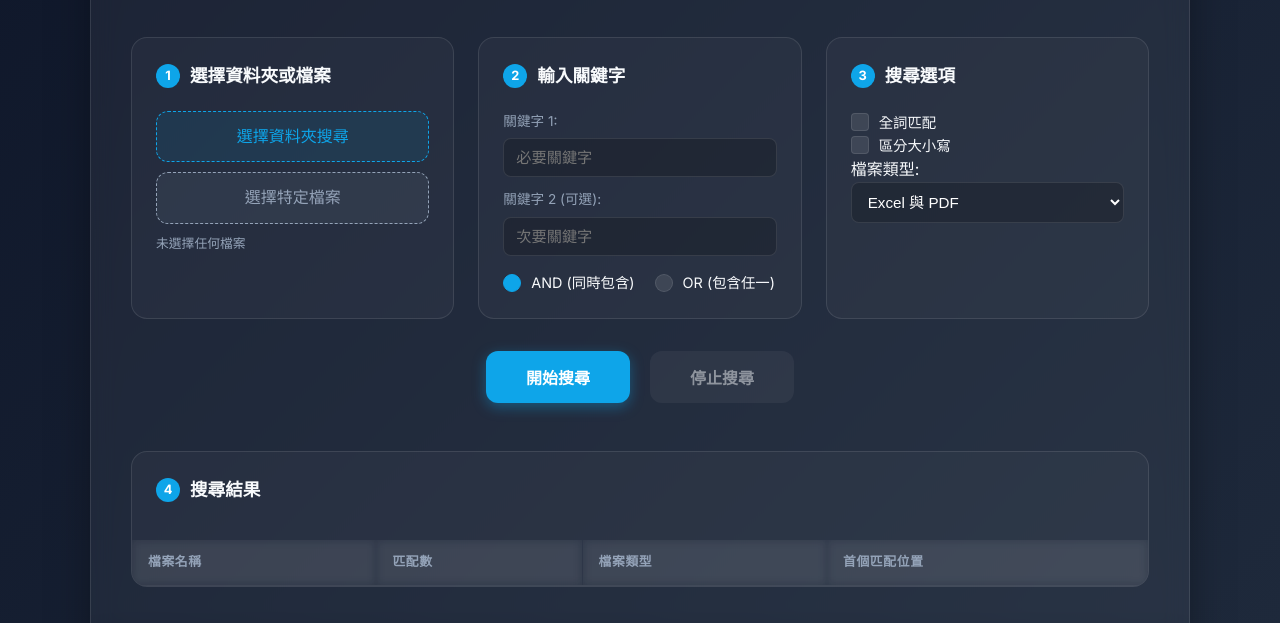
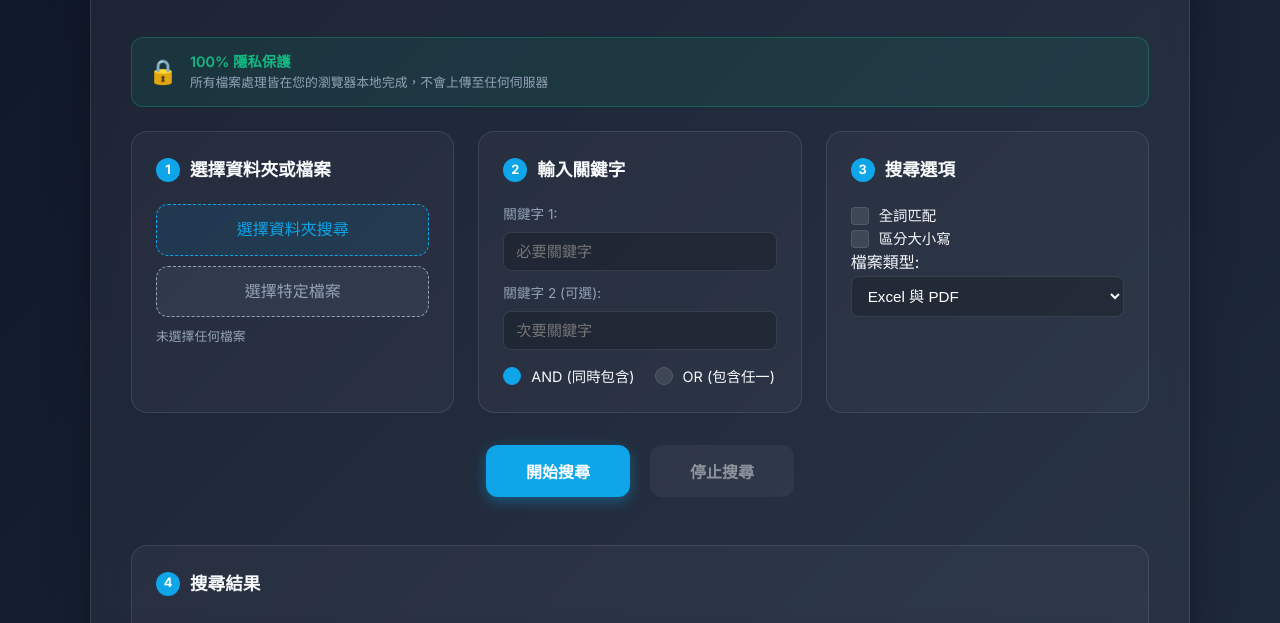
Before and after one commit to Chun-Chieh-Chang/FileSearchTool, a plain HTML site: page index.html in a window 1280 px wide. Shown: the part 171-794 px from the top of the page. Drawn offline with Linux system fonts and the light colour scheme; a script that the page names is missing; some icons are missing.

Commit message:
Add privacy notice showing files are processed locally in browser

```diff
--- a/index.html
+++ b/index.html
@@ -29,6 +29,14 @@
                 </div>
             </div>
         </header>
+
+        <div class="privacy-notice">
+            <div class="privacy-icon">🔒</div>
+            <div class="privacy-text">
+                <span class="privacy-title">100% 隱私保護</span>
+                <span class="privacy-desc">所有檔案處理皆在您的瀏覽器本地完成，不會上傳至任何伺服器</span>
+            </div>
+        </div>
 
         <main>
             <section class="config-section">
--- a/style.css
+++ b/style.css
@@ -49,6 +49,37 @@ header {
     margin-bottom: 2.5rem;
     border-bottom: 1px solid var(--card-border);
     padding-bottom: 1.5rem;
+}
+
+.privacy-notice {
+    display: flex;
+    align-items: center;
+    gap: 12px;
+    background: rgba(16, 185, 129, 0.1);
+    border: 1px solid rgba(16, 185, 129, 0.3);
+    border-radius: 12px;
+    padding: 12px 16px;
+    margin-bottom: 1.5rem;
+}
+
+.privacy-icon {
+    font-size: 1.5rem;
+}
+
+.privacy-text {
+    display: flex;
+    flex-direction: column;
+}
+
+.privacy-title {
+    font-weight: 600;
+    color: var(--accent-green);
+    font-size: 0.9rem;
+}
+
+.privacy-desc {
+    font-size: 0.8rem;
+    color: var(--text-secondary);
 }
 
 .logo-area h1 {
```
